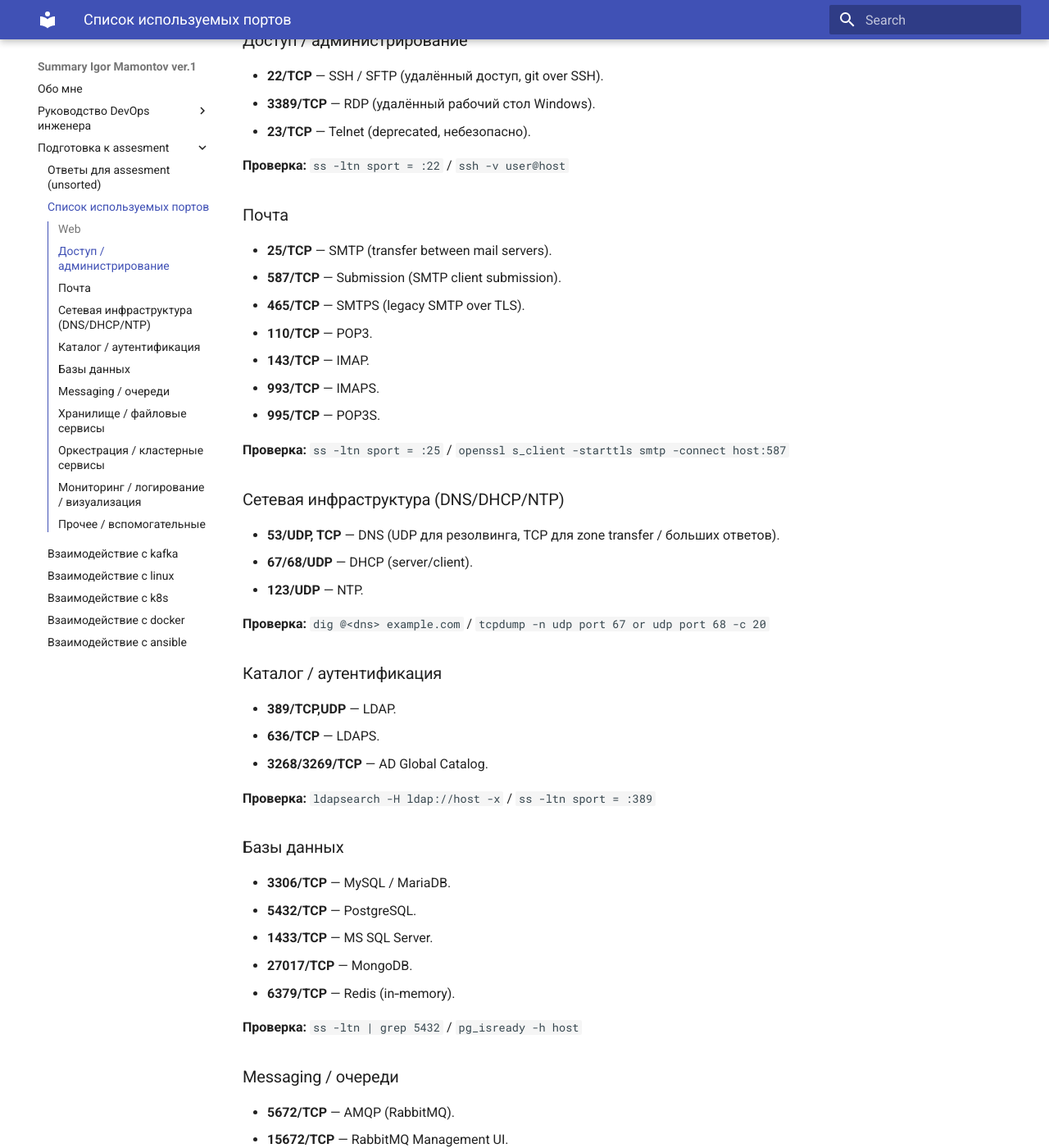
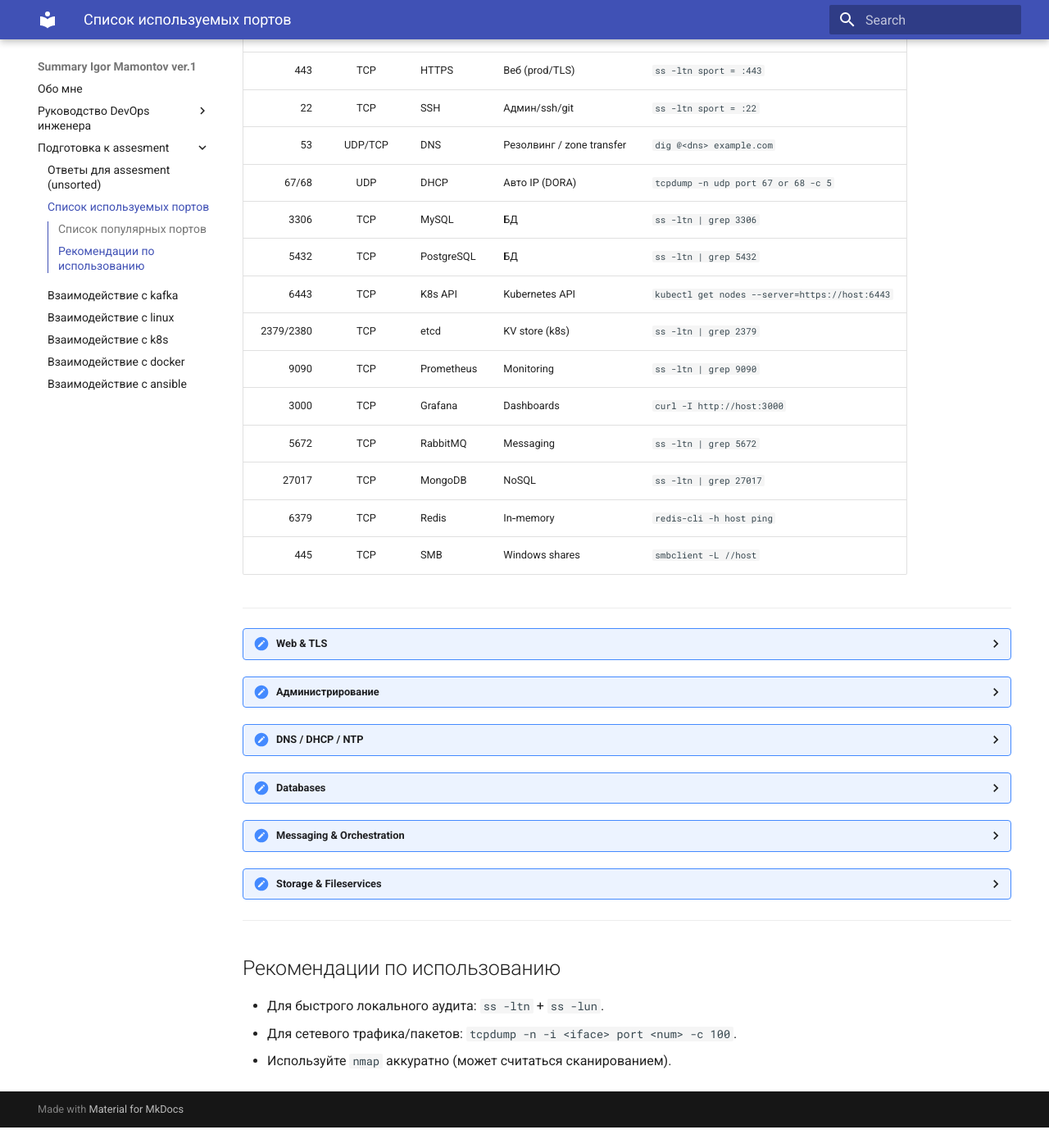
Before and after one commit to Mamontosik/IgorMamontov_Summary, an MkDocs documentation site: the page built from docs/assesment_port_unswer.md, in a window 1280 px wide and 1400 px high, scrolled down 324 px. Shown: the whole window at 82% size. Built offline with MkDocs 1.6.1 and Material for MkDocs 9.7.7, drawn with Linux system fonts in a browser that asks for light colours; after the commit the page ends 1699 px from its top, so only the background shows below that; some of the changed text lies outside the part shown.

Commit message:
Добавление списка основных названий + доработка таблицы с портами

```diff
--- a/docs/assesment_port_unswer.md
+++ b/docs/assesment_port_unswer.md
@@ -1,95 +1,86 @@
-### Web
+# Порты — краткий справочник
 
-- **80/TCP** — HTTP (нешифрованный веб). Применение: веб‑сайты, API (dev/test).
-- **443/TCP** — HTTPS (HTTP over TLS). Применение: защищённый веб, API (prod).
+Кратко: таблица для быстрого поиска; раскрываемые секции — для деталей и проверок.
 
-**Проверка:** `ss -ltn sport = :80` / `ss -ltn sport = :443` / `curl -I http(s)://<host>`
+## Список популярных портов
+| Порт | Протокол | Сервис | Применение | Быстрая проверка |
+|---:|:---:|---|---|---|
+| 80 | TCP | HTTP | Веб (dev/test) | `ss -ltn sport = :80` |
+| 443 | TCP | HTTPS | Веб (prod/TLS) | `ss -ltn sport = :443` |
+| 22 | TCP | SSH | Админ/ssh/git | `ss -ltn sport = :22` |
+| 53 | UDP/TCP | DNS | Резолвинг / zone transfer | `dig @<dns> example.com` |
+| 67/68 | UDP | DHCP | Авто IP (DORA) | `tcpdump -n udp port 67 or 68 -c 5` |
+| 3306 | TCP | MySQL | БД | `ss -ltn | grep 3306` |
+| 5432 | TCP | PostgreSQL | БД | `ss -ltn | grep 5432` |
+| 6443 | TCP | K8s API | Kubernetes API | `kubectl get nodes --server=https://host:6443` |
+| 2379/2380 | TCP | etcd | KV store (k8s) | `ss -ltn | grep 2379` |
+| 9090 | TCP | Prometheus | Monitoring | `ss -ltn | grep 9090` |
+| 3000 | TCP | Grafana | Dashboards | `curl -I http://host:3000` |
+| 5672 | TCP | RabbitMQ | Messaging | `ss -ltn | grep 5672` |
+| 27017 | TCP | MongoDB | NoSQL | `ss -ltn | grep 27017` |
+| 6379 | TCP | Redis | In‑memory | `redis-cli -h host ping` |
+| 445 | TCP | SMB | Windows shares | `smbclient -L //host` |
 
-### Доступ / администрирование
+---
 
-- **22/TCP** — SSH / SFTP (удалённый доступ, git over SSH).
-- **3389/TCP** — RDP (удалённый рабочий стол Windows).
-- **23/TCP** — Telnet (deprecated, небезопасно).
+<details>
+<summary><strong>Web & TLS</strong></summary>
 
-**Проверка:** `ss -ltn sport = :22` / `ssh -v user@host`
+- 80/TCP — HTTP (dev/test). Check: `curl -I http://<host>`<br>
+- 443/TCP — HTTPS (prod/TLS). Check: `openssl s_client -connect host:443 -servername host`
 
-### Почта
+</details>
 
-- **25/TCP** — SMTP (transfer between mail servers).
-- **587/TCP** — Submission (SMTP client submission).
-- **465/TCP** — SMTPS (legacy SMTP over TLS).
-- **110/TCP** — POP3.
-- **143/TCP** — IMAP.
-- **993/TCP** — IMAPS.
-- **995/TCP** — POP3S.
+<details>
+<summary><strong>Администрирование</strong></summary>
 
-**Проверка:** `ss -ltn sport = :25` / `openssl s_client -starttls smtp -connect host:587`
+- 22/TCP — SSH. Check: `ssh -v user@host`<br>
+- 3389/TCP — RDP (Windows)<br>
+- 23/TCP — Telnet (не рекомендуется)
 
-### Сетевая инфраструктура (DNS/DHCP/NTP)
+</details>
 
-- **53/UDP, TCP** — DNS (UDP для резолвинга, TCP для zone transfer / больших ответов).
-- **67/68/UDP** — DHCP (server/client).
-- **123/UDP** — NTP.
+<details>
+<summary><strong>DNS / DHCP / NTP</strong></summary>
 
-**Проверка:** `dig @<dns> example.com` / `tcpdump -n udp port 67 or udp port 68 -c 20`
+- 53/UDP,TCP — DNS. Check: `dig @<dns> example.com`<br>
+- 67/68/UDP — DHCP (DORA). Check: `tcpdump -n udp port 67 or 68 -c 10`<br>
+- 123/UDP — NTP. Check: `ntpq -p host`
 
-### Каталог / аутентификация
+</details>
 
-- **389/TCP,UDP** — LDAP.
-- **636/TCP** — LDAPS.
-- **3268/3269/TCP** — AD Global Catalog.
+<details>
+<summary><strong>Databases</strong></summary>
 
-**Проверка:** `ldapsearch -H ldap://host -x` / `ss -ltn sport = :389`
+- 3306/TCP — MySQL/MariaDB (`ss -ltn | grep 3306`)<br>
+- 5432/TCP — PostgreSQL (`pg_isready -h host`)<br>
+- 27017/TCP — MongoDB (`ss -ltn | grep 27017`)<br>
+- 6379/TCP — Redis (`redis-cli -h host ping`)
 
-### Базы данных
+</details>
 
-- **3306/TCP** — MySQL / MariaDB.
-- **5432/TCP** — PostgreSQL.
-- **1433/TCP** — MS SQL Server.
-- **27017/TCP** — MongoDB.
-- **6379/TCP** — Redis (in‑memory).
+<details>
+<summary><strong>Messaging & Orchestration</strong></summary>
 
-**Проверка:** `ss -ltn | grep 5432` / `pg_isready -h host`
+- 5672/TCP — RabbitMQ (AMQP)<br>
+- 15672/TCP — RabbitMQ UI (`curl -I http://host:15672`)<br>
+- 9092/9093/TCP — Kafka brokers <br>
+- 6443/10250/TCP — Kubernetes API / kubelet
 
-### Messaging / очереди
+</details>
 
-- **5672/TCP** — AMQP (RabbitMQ).
-- **15672/TCP** — RabbitMQ Management UI.
-- **9092/TCP** — Kafka broker (PLAINTEXT).
-- **9093/TCP** — Kafka broker (SSL).
-- **2181/TCP** — ZooKeeper (координация для старых кластеров).
+<details>
+<summary><strong>Storage & Fileservices</strong></summary>
 
-**Проверка:** `ss -ltn | grep 9092` / `curl http://host:15672` (если management доступен)
+- 445/TCP — SMB/CIFS (`smbclient -L //host`) <br>
+- 2049/TCP — NFS (`ss -ltn | grep 2049`) <br>
+- 5000/TCP — Local Docker registry (`curl -I http://host:5000/v2/`)
 
-### Хранилище / файловые сервисы
+</details>
 
-- **445/TCP** — SMB / CIFS (Windows shares, Samba).
-- **2049/TCP,UDP** — NFS.
-- **5000/TCP** — Docker Registry (локальный).
+---
 
-**Проверка:** `rpcinfo -p host` / `ss -ltn | grep 2049`
-
-### Оркестрация / кластерные сервисы
-
-- **6443/TCP** — Kubernetes API server.
-- **10250/TCP** — Kubelet API.
-- **2379/TCP** — etcd client.
-- **2380/TCP** — etcd peer.
-
-**Проверка:** `kubectl get nodes --server=https://host:6443` / `ss -ltn | grep 6443`
-
-### Мониторинг / логирование / визуализация
-
-- **9090/TCP** — Prometheus.
-- **3000/TCP** — Grafana.
-- **5601/TCP** — Kibana.
-- **161/162/UDP** — SNMP (agent/trap).
-
-**Проверка:** `ss -ltn | grep 9090` / `curl http://host:3000`
-
-### Прочее / вспомогательные
-
-- **9418/TCP** — Git (git://).
-- **Ephemeral** — Client ephemeral ports (динамические) — TCP/UDP.
-
-**Проверка:** `ss -tn sport :ephemeral-range` (проверить на хосте диапазон ephemeral портов)
+## Рекомендации по использованию
+- Для быстрого локального аудита: `ss -ltn` + `ss -lun`.
+- Для сетевого трафика/пакетов: `tcpdump -n -i <iface> port <num> -c 100`.
+- Используйте `nmap` аккуратно (может считаться сканированием).
```
Also changed, not shown: 1 other file.
